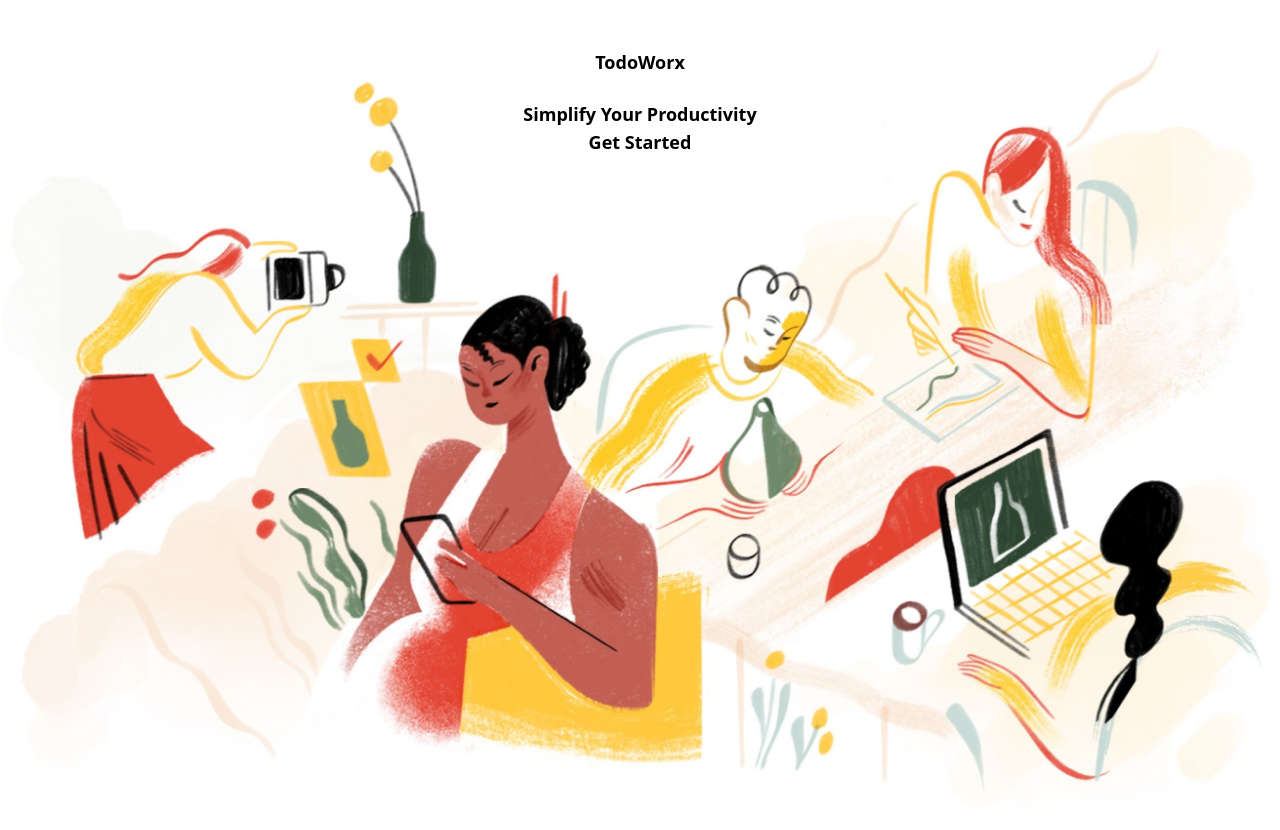
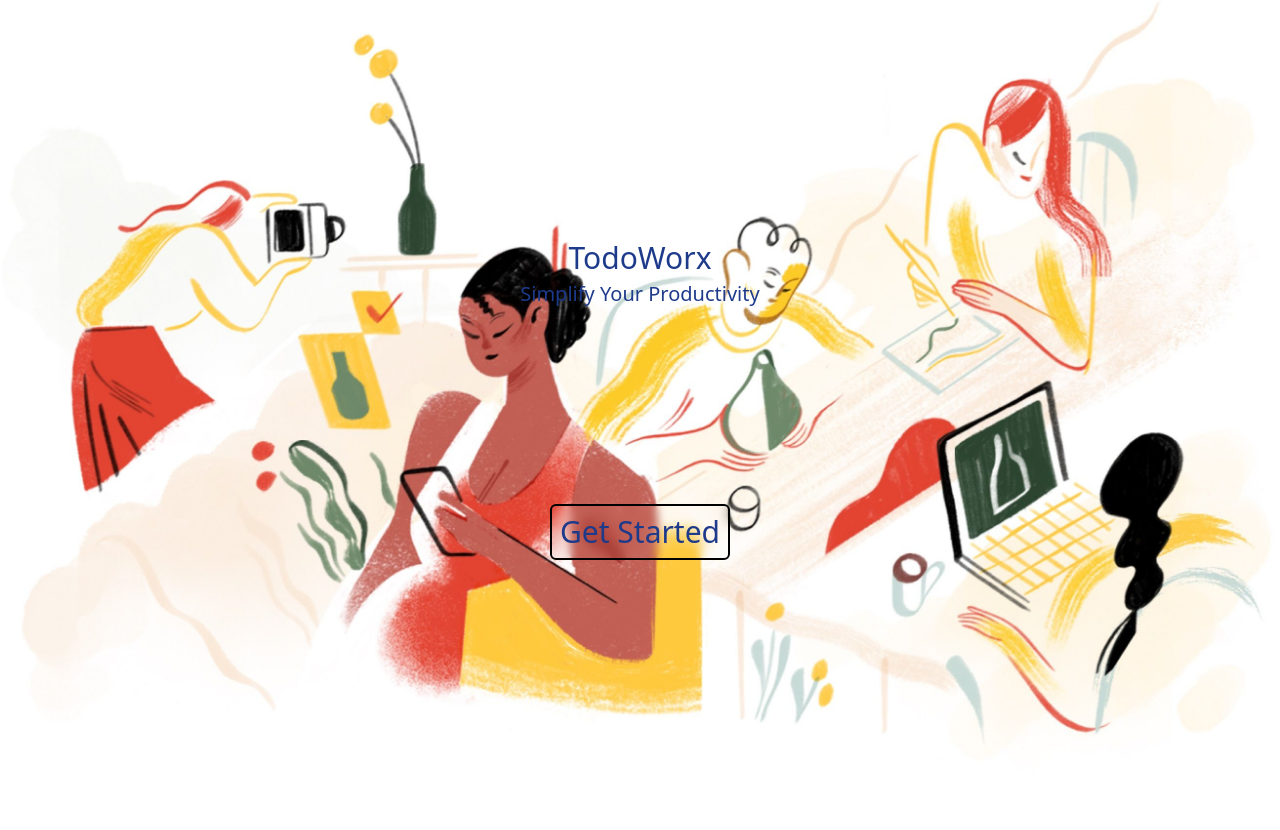
Before and after one commit to KabinaThapa/to-do-list-redux, a React (Vite) app: page / in a window 1280 px wide. Shown: the top 830 px of the page. After the commit the page ends 800 px from the top, so only its background shows below. Built offline with nearby package versions, Linux system fonts and the light colour scheme.

Commit message:
Complete protected routing

```diff
--- a/package.json
+++ b/package.json
@@ -13,6 +13,7 @@
     "@reduxjs/toolkit": "^1.9.5",
     "axios": "^1.4.0",
     "formik": "^2.4.2",
+    "framer-motion": "^10.13.0",
     "react": "^18.2.0",
     "react-dom": "^18.2.0",
     "react-redux": "^8.1.1",
--- a/src/App.css
+++ b/src/App.css
@@ -1,5 +1,5 @@
 .bgimg{
     background-image: url('./assets/todo.jpg');
     background-size:cover;
-    transition: transform 0.3s ease;
+    transition: transform 10s ease;
 }
--- a/src/pages/home.tsx
+++ b/src/pages/home.tsx
@@ -6,10 +6,12 @@ import {Link} from 'react-router-dom'
 const home = () => {
   return (
     <>
-    <div className='bgimg w-full h-screen flex flex-col mt-12 items-center text-lg font-bold'>
-        <h1 className='mb-6'>TodoWorx</h1>
-        <p>Simplify Your Productivity</p>
-        <Link to='/sign-in'>Get Started</Link>
+    <div className='bgimg w-full h-screen flex items-center'>
+      <div className='w-96 h-96 flex flex-col items-center mx-auto text-lg font-medium p-8 text-blue-900'>
+        <h1 className='mb-1 text-3xl font-medium'>TodoWorx</h1>
+        <p className='text-xl'>Simplify Your Productivity</p>
+        <Link to='/sign-in' className='mt-auto text-3xl'><button className='border-2 rounded-md p-2 border-black backdrop-blur-sm'>Get Started</button></Link>
+        </div>
     </div>
     </>
   )
```
Also changed, not shown: 1 other file (tests, documents, lock files or other folders).
